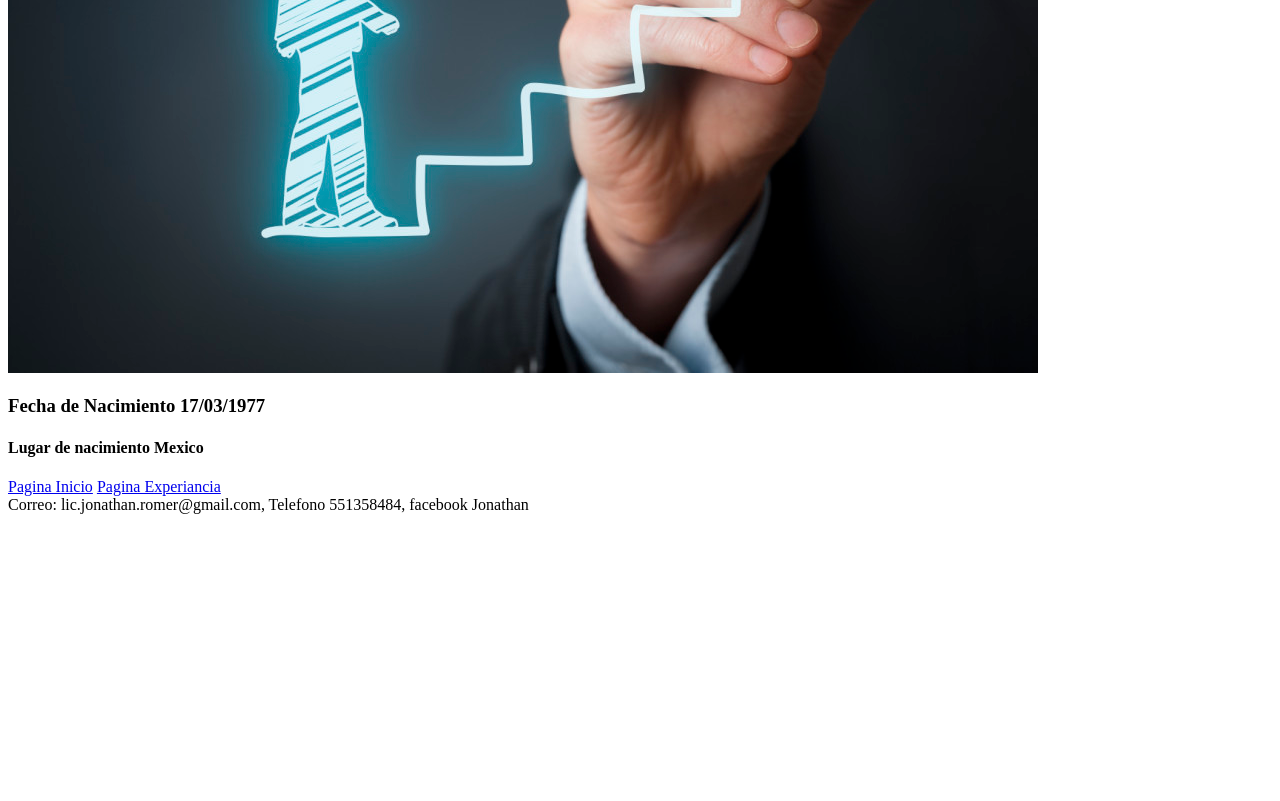
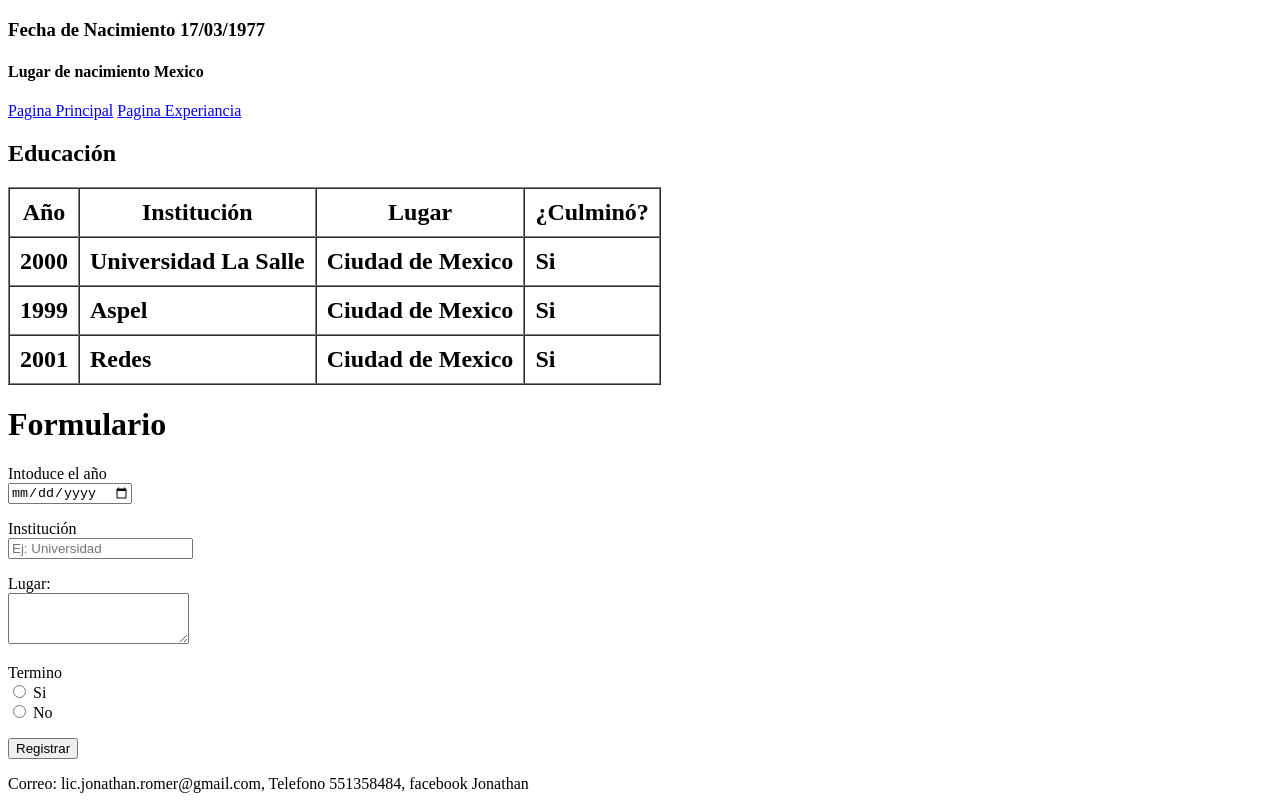
Before and after one commit to Jonathan-Romero/Fundamentos-HTML-J-R, a plain HTML site: page educacion.html in a window 1280 px wide. Shown: the part 735-1536 px from the top of the page. Before the commit the page ends 1257 px from the top, so only its background shows below. Drawn offline with Linux system fonts and the light colour scheme.

Commit message:
Termino 2
Terminacion de las paginas educacion y index

```diff
--- a/educacion.html
+++ b/educacion.html
@@ -5,18 +5,77 @@
 </head>
 <body>
   <svg>
-  <img src="imagenes/dibujo.svg" width="200px" heigth="50px"></img>
+  <img src="imagenes/dibujo.svg" width="200px" heigth="50px"style="padding-top:10px;"</img>
   </svg>
 	<h1><strong>"Curriculum Vitae"</strong></h1>
   <h2>Jonathan Romero</h2>
-  <img src="imagenes/Exito.jpg" alt="50">
+  <img src="imagenes/Exito.jpg" alt="" width="300" height="300">
   <h3>Fecha de Nacimiento 17/03/1977</h3>
   <h4>Lugar de nacimiento Mexico</h4>
-<navbar>
-	<a href="html/index.html">Pagina Inicio</a>
-	<a href="html/experiencia">Pagina Experiancia</a>
-</navbar>
+  <navbar>
+  	<a href="index.html">Pagina Principal</a>
+  	<a href="experiencia.html">Pagina Experiancia</a>
+  </navbar>
+  <h2><strong>Educación</strong><h2/>
+    <table border="1" cellpadding="10" cellspacing="0">
+	  <thead>
+	  <tr>
+	  <th>Año</th>
+	  <th>Institución</th>
+	  <th>Lugar</th>
+	  <th>¿Culminó?</th>
+	  </tr>
+
+    <tr>
+    <td>2000</td>
+    <td>Universidad La Salle</td>
+    <td>Ciudad de Mexico</td>
+    <td>Si</td>
+    <tr>
+    <td>1999</td>
+    <td>Aspel</td>
+    <td>Ciudad de Mexico</td>
+    <td>Si</td>
+    <tr>
+    <td>2001</td>
+    <td>Redes</td>
+    <td>Ciudad de Mexico</td>
+    <td>Si</td>
+    </tr>
+	  </thead>
+    </table>
+       <h1>Formulario</h1>
+       <form action="">
+       <p>
+         <label for="Año">Intoduce el año</label>
+			<br>
+			<input type="date" name="Año" placeholder="1999,2000,2001">
+
+      <p>
+			<label for="institucion">Institución</label>
+			<br>
+			<input type="text" name="institucion" placeholder="Ej: Universidad" required="required">
+		  </p>
+
+      </p>
+      <p>
+			<label for="comment">Lugar: </label>
+			<br>
+			<textarea name="comment" id="" cols="20" rows="3"></textarea>
+		  </p>
+
+      <p>
+			<label for="valid">Termino </label>
+			<br>
+			<input type="radio" name="valid"> Si
+			<br>
+			<input type="radio" name="valid"> No
+		</p>
+    <p>
+			<input type="submit" value="Registrar">
+		</p>
 </body>
+
 <footer>
   	Correo: lic.jonathan.romer@gmail.com, Telefono 551358484, facebook Jonathan
 </footer>
```
Also changed, not shown: index.html (+6 -0 lines).
